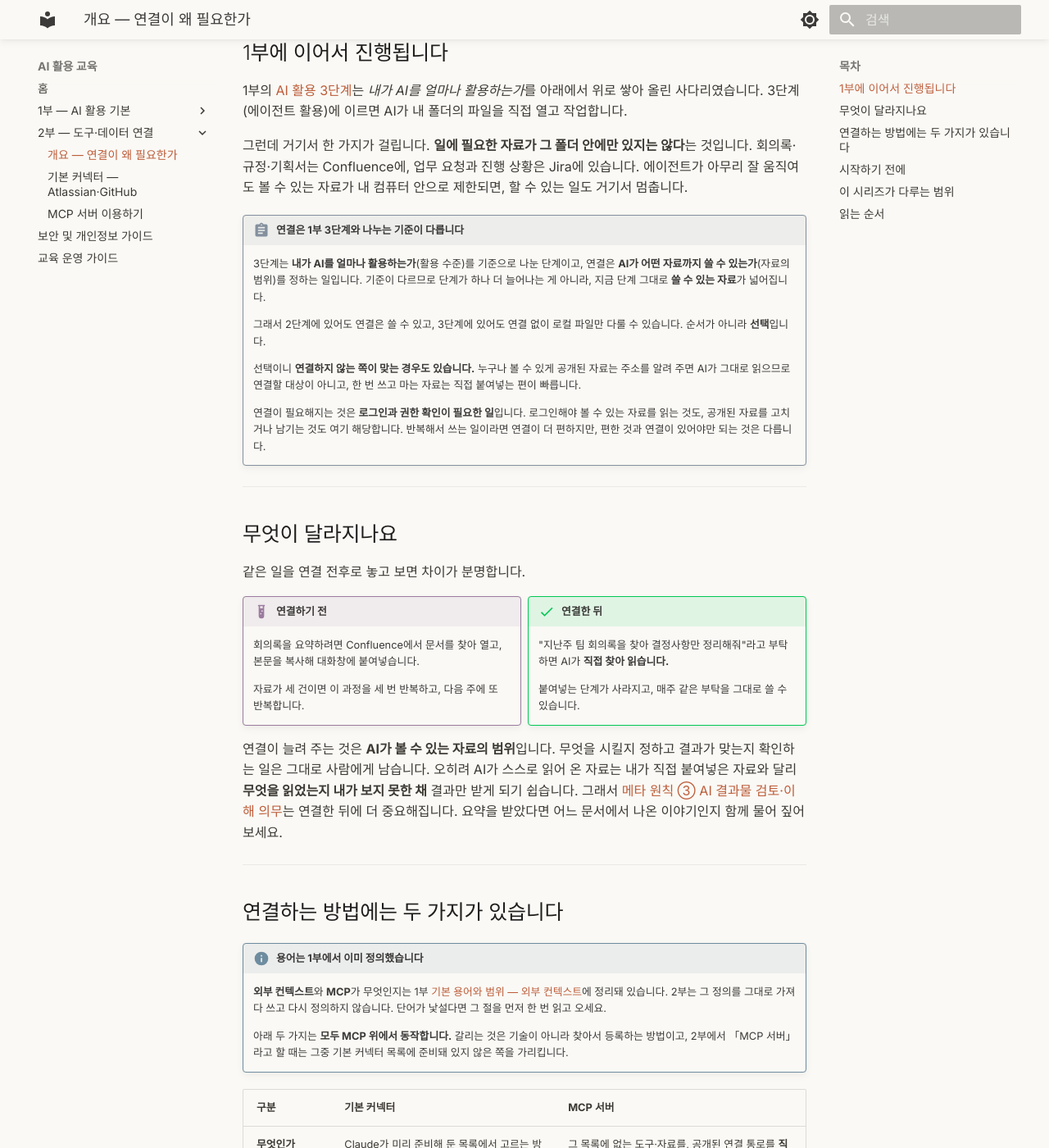
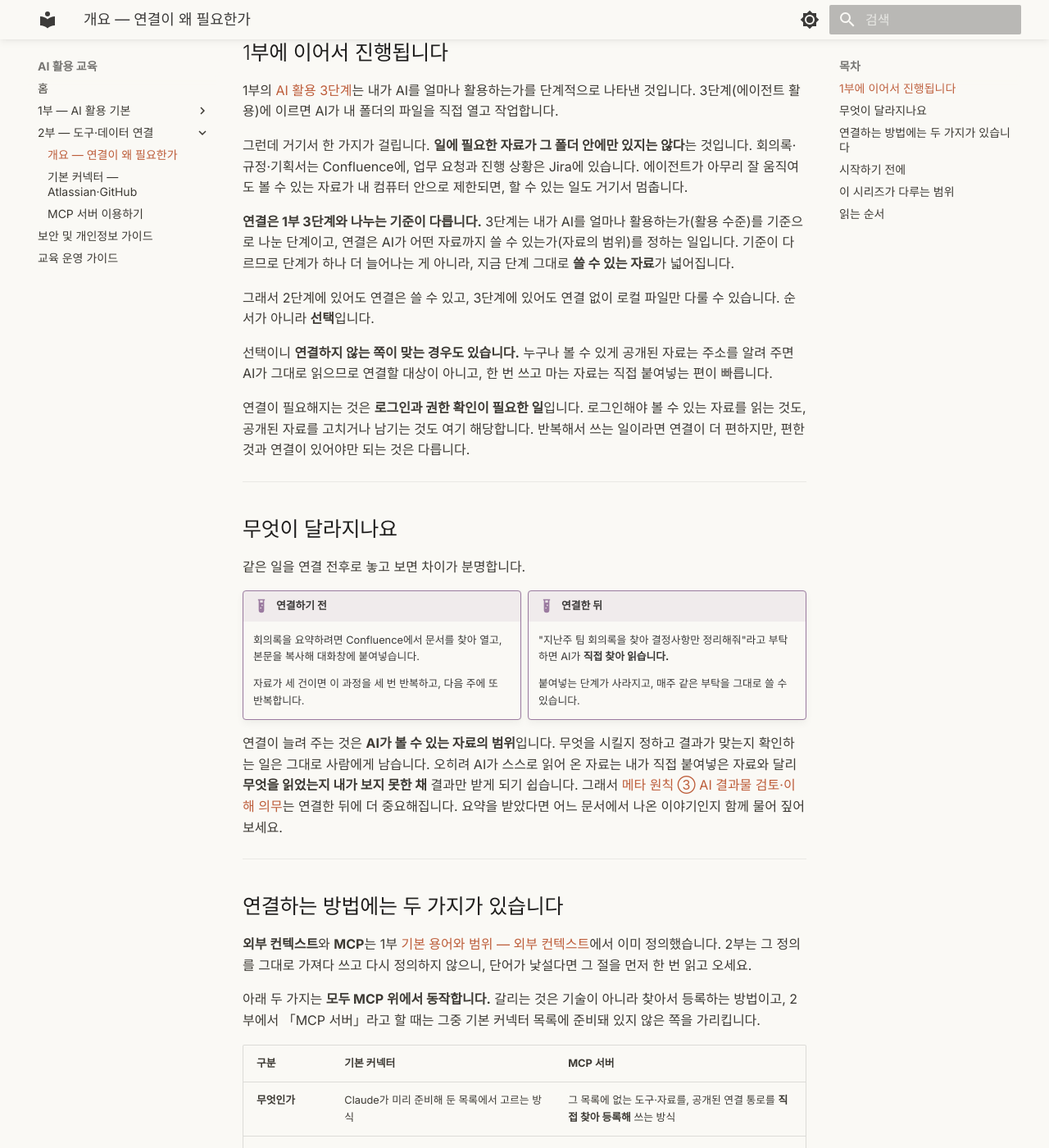
Before and after one commit to scroogy-dev/ai-onboarding, an MkDocs documentation site: the page built from docs/connect/index.md, in a window 1280 px wide and 1400 px high, scrolled down 292 px. Shown: the whole window at 82% size. Built offline with MkDocs 1.6.1 and Material for MkDocs 9.7.7, drawn with Linux system fonts in a browser that asks for light colours; some of the changed text lies outside the part shown.

Commit message:
docs: connect 개요 정리 (#55)
카드 9개를 4개로 줄이고 사다리 은유를 걷어냈다.

- abstract·tip·info 2건·note 5개 카드를 본문 문단으로 풀고, success를
  example로 통일해 허용 유형 4종 밖 0건을 만들었다
- 「제품마다 연결 지원 범위가 다릅니다」를 본문으로 내리면서 명령줄 도구
  note 앞으로 옮겨 본문이 표에 바로 이어지게 했다
- 「고르는 순서는 간단합니다」 인용문을 일반 문단으로 바꾸고,
  「1부에 이어서 진행됩니다」 절의 이탤릭 강조 3곳을 제거했다
- 사다리 은유를 단계 서술로 정정했다 (connect/index.md 본문,
  intro.md 「함께 읽어보세요」 링크 설명). docs 내 잔존 0건

페이지 게이트 4종(허용 유형·중복 라벨·U+2014·strict 빌드) 통과.

Claude-Session: https://claude.ai/code/session_0168pFXQGo2CYusfyWXgBdxo

```diff
--- a/docs/connect/index.md
+++ b/docs/connect/index.md
@@ -6,18 +6,17 @@
 
 ## 1부에 이어서 진행됩니다 { #from-part1 }
 
-1부의 [AI 활용 3단계](../index.md#stage-model)는 *내가 AI를 얼마나 활용하는가*를 아래에서 위로 쌓아 올린 사다리였습니다. 3단계(에이전트 활용)에 이르면 AI가 내 폴더의 파일을 직접 열고 작업합니다.
+1부의 [AI 활용 3단계](../index.md#stage-model)는 내가 AI를 얼마나 활용하는가를 단계적으로 나타낸 것입니다. 3단계(에이전트 활용)에 이르면 AI가 내 폴더의 파일을 직접 열고 작업합니다.
 
 그런데 거기서 한 가지가 걸립니다. **일에 필요한 자료가 그 폴더 안에만 있지는 않다**는 것입니다. 회의록·규정·기획서는 Confluence에, 업무 요청과 진행 상황은 Jira에 있습니다. 에이전트가 아무리 잘 움직여도 볼 수 있는 자료가 내 컴퓨터 안으로 제한되면, 할 수 있는 일도 거기서 멈춥니다.
 
-!!! abstract "연결은 1부 3단계와 나누는 기준이 다릅니다"
-    3단계는 **내가 AI를 얼마나 활용하는가**(활용 수준)를 기준으로 나눈 단계이고, 연결은 **AI가 어떤 자료까지 쓸 수 있는가**(자료의 범위)를 정하는 일입니다. 기준이 다르므로 단계가 하나 더 늘어나는 게 아니라, 지금 단계 그대로 **쓸 수 있는 자료**가 넓어집니다.
+**연결은 1부 3단계와 나누는 기준이 다릅니다.** 3단계는 내가 AI를 얼마나 활용하는가(활용 수준)를 기준으로 나눈 단계이고, 연결은 AI가 어떤 자료까지 쓸 수 있는가(자료의 범위)를 정하는 일입니다. 기준이 다르므로 단계가 하나 더 늘어나는 게 아니라, 지금 단계 그대로 **쓸 수 있는 자료**가 넓어집니다.
 
-    그래서 2단계에 있어도 연결은 쓸 수 있고, 3단계에 있어도 연결 없이 로컬 파일만 다룰 수 있습니다. 순서가 아니라 **선택**입니다.
+그래서 2단계에 있어도 연결은 쓸 수 있고, 3단계에 있어도 연결 없이 로컬 파일만 다룰 수 있습니다. 순서가 아니라 **선택**입니다.
 
-    선택이니 **연결하지 않는 쪽이 맞는 경우도 있습니다.** 누구나 볼 수 있게 공개된 자료는 주소를 알려 주면 AI가 그대로 읽으므로 연결할 대상이 아니고, 한 번 쓰고 마는 자료는 직접 붙여넣는 편이 빠릅니다.
+선택이니 **연결하지 않는 쪽이 맞는 경우도 있습니다.** 누구나 볼 수 있게 공개된 자료는 주소를 알려 주면 AI가 그대로 읽으므로 연결할 대상이 아니고, 한 번 쓰고 마는 자료는 직접 붙여넣는 편이 빠릅니다.
 
-    연결이 필요해지는 것은 **로그인과 권한 확인이 필요한 일**입니다. 로그인해야 볼 수 있는 자료를 읽는 것도, 공개된 자료를 고치거나 남기는 것도 여기 해당합니다. 반복해서 쓰는 일이라면 연결이 더 편하지만, 편한 것과 연결이 있어야만 되는 것은 다릅니다.
+연결이 필요해지는 것은 **로그인과 권한 확인이 필요한 일**입니다. 로그인해야 볼 수 있는 자료를 읽는 것도, 공개된 자료를 고치거나 남기는 것도 여기 해당합니다. 반복해서 쓰는 일이라면 연결이 더 편하지만, 편한 것과 연결이 있어야만 되는 것은 다릅니다.
 
 ---
 
@@ -45,10 +44,9 @@
 
 ## 연결하는 방법에는 두 가지가 있습니다 { #two-paths }
 
-!!! info "용어는 1부에서 이미 정의했습니다"
-    **외부 컨텍스트**와 **MCP**가 무엇인지는 1부 [기본 용어와 범위 ― 외부 컨텍스트](../basics.md#external-context)에 정리돼 있습니다. 2부는 그 정의를 그대로 가져다 쓰고 다시 정의하지 않습니다. 단어가 낯설다면 그 절을 먼저 한 번 읽고 오세요.
+**외부 컨텍스트**와 **MCP**는 1부 [기본 용어와 범위 ― 외부 컨텍스트](../basics.md#external-context)에서 이미 정의했습니다. 2부는 그 정의를 그대로 가져다 쓰고 다시 정의하지 않으니, 단어가 낯설다면 그 절을 먼저 한 번 읽고 오세요.
 
-    아래 두 가지는 **모두 MCP 위에서 동작합니다.** 갈리는 것은 기술이 아니라 찾아서 등록하는 방법이고, 2부에서 「MCP 서버」라고 할 때는 그중 기본 커넥터 목록에 준비돼 있지 않은 쪽을 가리킵니다.
+아래 두 가지는 **모두 MCP 위에서 동작합니다.** 갈리는 것은 기술이 아니라 찾아서 등록하는 방법이고, 2부에서 「MCP 서버」라고 할 때는 그중 기본 커넥터 목록에 준비돼 있지 않은 쪽을 가리킵니다.
 
 | 구분 | 기본 커넥터 | MCP 서버 |
 |---|---|---|
@@ -58,22 +56,20 @@
 | **내가 판단할 것** | 어떤 권한을 넘길지 | 어떤 권한을 넘길지 **+ 이 서버를 믿을 수 있는지** |
 | **자세히 보기** | [기본 커넥터 ― Atlassian·GitHub](connectors.md) | [MCP 서버 이용하기](mcp-servers.md) |
 
-> 고르는 순서는 간단합니다. **필요한 서비스가 커넥터 목록에 있으면 커넥터로 충분합니다.** 목록에 없을 때 MCP 서버를 봅니다. 편의와 판단 부담이 정확히 반대 방향이라, 굳이 어려운 쪽부터 갈 이유가 없습니다.
+고르는 순서는 간단합니다. **필요한 서비스가 커넥터 목록에 있으면 커넥터로 충분합니다.** 목록에 없을 때 MCP 서버를 봅니다. 편의와 판단 부담이 정확히 반대 방향이라, 굳이 어려운 쪽부터 갈 이유가 없습니다.
+
+**같은 Claude라도 제품마다 연결 지원 범위가 다릅니다.** claude.ai·Cowork·Code가 다룰 수 있는 연결의 폭이 각각 다르고, 어느 제품에서 무엇이 되는지는 1부 [도구와 제품 ― 기능 비교](../intro.md#claude-comparison) 표에 정리돼 있습니다.
 
 !!! note "명령줄 도구로 연결하는 방법은 여기서 다루지 않습니다"
     이 두 가지 말고도, `gh`(GitHub CLI)처럼 컴퓨터에 설치해 두고 **명령어로 쓰는 개발자 도구**를 통해 외부 서비스를 연결하는 방법이 있습니다. 개발자 영역이라 2부에서는 논외로 합니다.
-
-!!! tip "제품마다 연결 지원 범위가 다릅니다"
-    같은 Claude라도 claude.ai·Cowork·Code가 다룰 수 있는 연결의 폭이 다릅니다. 어느 제품에서 무엇이 되는지는 1부 [도구와 제품 ― 기능 비교](../intro.md#claude-comparison) 표에 정리돼 있습니다.
 
 ---
 
 ## 시작하기 전에 { #preparation }
 
-!!! info "준비물"
-    - **이 교육은 유료 플랜을 기준으로 진행합니다.** 1부 [준비사항](../index.md#preparation)과 같은 기준이며, 실습 도구(Claude Cowork·Code)를 쓰기 위한 조건입니다. 개인은 Pro 이상 개인 플랜, 임직원은 **회사가 계약한 Team·Enterprise 플랜**으로만 진행합니다. 회사 업무·자료를 개인 플랜에서 다루는 것은 무료·유료를 가리지 않고 회사 보안 정책 위반입니다.
-    - **연결할 서비스의 계정**은 평소 쓰던 Jira·Confluence 계정을 그대로 씁니다. 새로 만들 필요는 없습니다.
-    - **회사 환경이라면 관리자 정책을 확인하세요.** 조직에 따라 쓸 수 있는 연결이 미리 정해져 있거나 별도 승인이 필요할 수 있습니다. 목록에 서비스가 보이지 않는다면 권한 문제일 수 있으니 담당 부서에 먼저 확인하세요.
+- **이 교육은 유료 플랜을 기준으로 진행합니다.** 1부 [준비사항](../index.md#preparation)과 같은 기준이며, 실습 도구(Claude Cowork·Code)를 쓰기 위한 조건입니다. 개인은 Pro 이상 개인 플랜, 임직원은 **회사가 계약한 Team·Enterprise 플랜**으로만 진행합니다. 회사 업무·자료를 개인 플랜에서 다루는 것은 무료·유료를 가리지 않고 회사 보안 정책 위반입니다.
+- **연결할 서비스의 계정**은 평소 쓰던 Jira·Confluence 계정을 그대로 씁니다. 새로 만들 필요는 없습니다.
+- **회사 환경이라면 관리자 정책을 확인하세요.** 조직에 따라 쓸 수 있는 연결이 미리 정해져 있거나 별도 승인이 필요할 수 있습니다. 목록에 서비스가 보이지 않는다면 권한 문제일 수 있으니 담당 부서에 먼저 확인하세요.
 
 !!! warning "연결하면 AI가 자료를 직접 가져오고 남깁니다"
     자료를 일일이 붙여넣지 않아도 되는 만큼, AI가 접근할 수 있는 범위도 함께 넓어집니다. 승인 화면에서 **무엇을 허용하는지 읽고 넘기세요.** 회사 자료가 오가는 연결이라면 사내 정책 확인이 먼저입니다. 지켜야 할 기준은 [보안 및 개인정보 가이드 ― 외부 연결](../security-guide.md#external-connection)에 정리돼 있습니다.
@@ -82,12 +78,11 @@
 
 ## 이 시리즈가 다루는 범위 { #scope }
 
-!!! note "이용까지 다루고, 만드는 일은 다루지 않습니다"
-    **다룹니다**: 커넥터를 연결하고 끊는 절차, 승인 화면에서 확인할 것, MCP 서버를 고르고 등록하는 방법, 잘 안 될 때 확인할 것.
+**다룹니다**: 커넥터를 연결하고 끊는 절차, 승인 화면에서 확인할 것, MCP 서버를 고르고 등록하는 방법, 잘 안 될 때 확인할 것.
 
-    **다루지 않습니다**: MCP 서버를 직접 만드는 일(개발자 영역이라 포인터만 남깁니다), RAG의 내부 구조·구현 패턴.
+**다루지 않습니다**: MCP 서버를 직접 만드는 일(개발자 영역이라 포인터만 남깁니다), RAG의 내부 구조·구현 패턴.
 
-    1부와 같은 기준입니다. 비개발자가 **고르고·연결하고·정하는** 일까지가 이 시리즈의 범위입니다 (→ [기본 용어와 범위 ― 에이전트 = 모델 + 하네스](../basics.md#model-harness)).
+1부와 같은 기준입니다. 비개발자가 **고르고·연결하고·정하는** 일까지가 이 시리즈의 범위입니다 (→ [기본 용어와 범위 ― 에이전트 = 모델 + 하네스](../basics.md#model-harness)).
 
 ---
 
```
Also changed, not shown: other parts of docs/connect/index.md (+1 -1 lines), docs/intro.md (+1 -1 lines).
